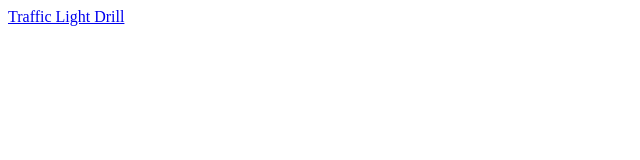
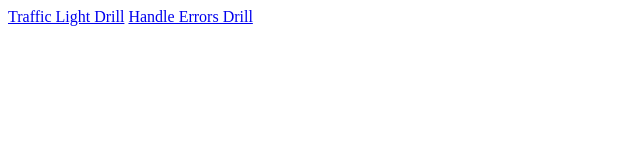
Before and after one commit to Kellator/logic_drills, a plain HTML site: page index.html in a window 1280 px wide. Shown: the whole page, without its empty margins (0-640 px from the left). Drawn offline with Linux system fonts and the light colour scheme.

Commit message:
added handle errors drill

```diff
--- a/index.html
+++ b/index.html
@@ -6,6 +6,7 @@
 </head>
 <body>
 <a href="http://codepen.io/descended_seraph/pen/vXXbQV">Traffic Light Drill</a>
+<a href="http://codepen.io/descended_seraph/pen/mAAodg">Handle Errors Drill</a>
 
 </body>
 </html>
```
